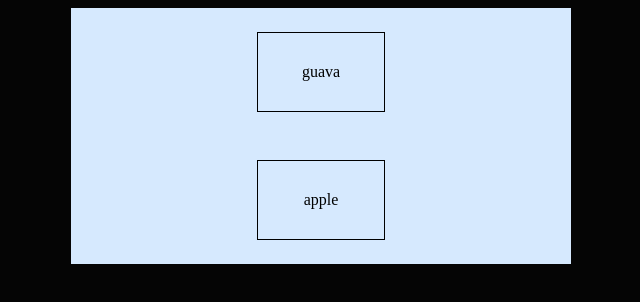
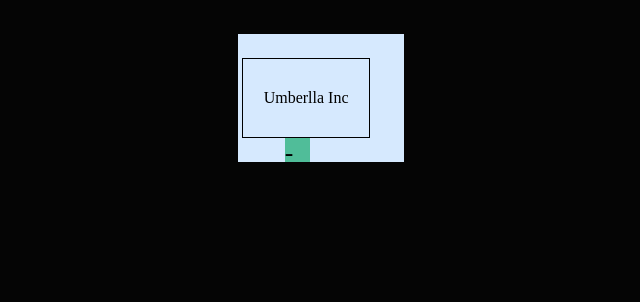
Before and after one commit to vsaravanan/newpage, a React (Create React App) app: page / in a window 1280 px wide. Shown: the top 302 px of the page, without its empty margins (319-959 px from the left). Built offline with nearby package versions, Linux system fonts and the light colour scheme.

Commit message:
adding diagram and child

```diff
--- a/src/actions/action-workflow.js
+++ b/src/actions/action-workflow.js
@@ -1,6 +1,6 @@
-export const action_current_workflow = () => current_workflow => {
-  return {
+export const action_workflow = workflow => dispatch => {
+  dispatch({
     type: 'workflow',
-    data: current_workflow,
-  }
+    data: workflow,
+  })
 }
--- a/src/components/anz/Child.js
+++ b/src/components/anz/Child.js
@@ -1,49 +1,135 @@
-// import React, { Component } from 'react'
+import React, { Component, Fragment } from 'react'
 
-// class Diagram extends Component {
-//   state = {
-//     data: data,
-//   }
+import './anz.css'
 
-//   componentWillMount = () => {
-//     this.setState({ data: data })
-//   }
+class Child extends Component {
+  constructor(props) {
+    super(props)
+    this.elements = new Map()
+  }
 
-//   // onSelect = node => {
-//   //   if (this.state.selected) {
-//   //     this.state.selected.setState({ selected: false })
-//   //   }
-//   //   this.setState({ selected: node })
-//   //   node.setState({ selected: true })
-//   //   if (this.props.onCategorySelect) {
-//   //     this.props.onCategorySelect(node)
-//   //   }
-//   // }
-//   render() {
-//     return (
-//       <div>
-//         <div class='container'>
-//           <div class='myrow '>
-//             <div class='item'>guava</div>
-//             {/* <div class='item item-relative'>lemon</div> */}
-//           </div>
-//           <div class='myrow '>
-//             <div class='item'>apple</div>
-//             {/* <div class='item item-relative'>orange</div> */}
-//           </div>
-//         </div>
+  state = {
+    childarray: {},
+  }
 
-//         {/* <div id='flex-row'>
-//           <div class='flex-item' id='flex'>
-//             Flex box{' '}
-//           </div>
-//           <div class='raw-item' id='raw'>
-//             Raw box
-//           </div>
-//         </div> */}
-//       </div>
-//     )
-//   }
-// }
+  componentDidMount() {
+    var children = this.props.children
+    var childarray = this.state.childarray
+    children.map(v => (childarray[v.name] = false))
+    this.setState({ childarray })
+    var elements = this.elements
+    children.map(v => {
+      console.log(v.name + '  ' + childarray[v.name])
+      elements.set(v.name, null)
+      return null
+    })
+  }
 
-// export default Diagram
+  onClick = (childname, e) => {
+    console.log(' childname : ' + childname)
+    var children = this.props.children
+    var childarray = this.state.childarray
+    children.map(v => console.log(v.name + ' before ' + childarray[v.name]))
+    childarray[childname] = !childarray[childname]
+    this.setState({ childarray })
+    children.map(v => console.log(v.name + ' after  ' + childarray[v.name]))
+
+    this.setState({ mymarginleft: e.target.getBoundingClientRect().left })
+    console.log('mymarginleft ' + this.state.mymarginleft)
+    var elements = this.elements
+    children.map(v => {
+      let tmp = elements.get(v.name)
+      console.log(v.name + ' ---------> ' + tmp.getBoundingClientRect().left)
+      console.log(v.name + ' ---------> ' + tmp.getBoundingClientRect().width)
+      return null
+    })
+  }
+
+  render() {
+    var children = this.props.children
+    const parentmargin = this.props.parentmargin
+    const childarray = this.state.childarray
+    const elements = this.elements
+    const mymarginleft = this.state.mymarginleft
+
+    if (children.length > 0) {
+      console.log(children.length)
+      var top3 = []
+      var grands = []
+      const saveClick = this.onClick
+
+      let grandchildcounts = 0
+
+      function printChildren(value) {
+        let tmp4 = (
+          <div
+            className='item'
+            key={value.name}
+            ref={e => {
+              elements.set(value.name, e)
+            }}
+            onClick={e => saveClick(value.name, e)}
+          >
+            {value.name}
+          </div>
+        )
+        top3.push(tmp4)
+
+        let grandchild = value.children
+        if (grandchild && grandchild.length > 0) {
+          grandchildcounts += grandchild.length
+          console.log(' grandchildcounts ' + grandchildcounts)
+          let sign = childarray[value.name] ? '+' : '-'
+          if (sign) {
+            var signbox = (
+              <span className='item-relative2' key={value.name + '-sign'}>
+                {sign}
+              </span>
+            )
+          }
+          top3.push(signbox)
+          if (childarray[value.name]) {
+            let tmp5 = (
+              <Child
+                children={grandchild}
+                key={value.name + '.children'}
+                parentmargin={mymarginleft}
+              ></Child>
+            )
+            grands.push(tmp5)
+          }
+        }
+      }
+      //if (children.length > 0) {
+      children.forEach(printChildren)
+
+      var rowsize = grandchildcounts > children.length ? grandchildcounts : children.length
+      rowsize = 'row' + rowsize
+      console.log('rowsize ' + rowsize + ', grandchildcounts ' + grandchildcounts)
+
+      if (grands.length > 0) {
+        var grandsFragment = <div className='mysamerow'>{grands}</div>
+      }
+      //}
+    }
+
+    return (
+      // style={{ 'marginLeft': `${parentmargin}px` }}
+      <Fragment>
+        <div className={'myrow ' + rowsize}>{top3}</div>
+        {grandsFragment}
+      </Fragment>
+    )
+  }
+}
+
+// const mapStateToProps = state => ({
+//   current_workflow: state.workflow.current,
+// })
+
+// export default connect(
+//   mapStateToProps,
+//   { action_workflow },
+// )(Child)
+
+export default Child
--- a/src/components/anz/Diagram.js
+++ b/src/components/anz/Diagram.js
@@ -1,52 +1,63 @@
-import React, { Component } from 'react'
-import data from './data'
+import React, { Component, Fragment } from 'react'
+import { connect } from 'react-redux'
+import { action_workflow } from 'actions/action-workflow'
+import data1 from 'components/anz/data1'
 
 import './anz.css'
+import Child from './Child'
 
 class Diagram extends Component {
   state = {
-    data: data,
+    children: false,
+  }
+  componentDidMount() {
+    console.log(data1)
+    this.props.action_workflow(data1)
   }
 
-  componentWillMount = () => {
-    this.setState({ data: data })
+  onClick = () => {
+    this.setState({ children: !this.state.children })
   }
 
-  // onSelect = node => {
-  //   if (this.state.selected) {
-  //     this.state.selected.setState({ selected: false })
-  //   }
-  //   this.setState({ selected: node })
-  //   node.setState({ selected: true })
-  //   if (this.props.onCategorySelect) {
-  //     this.props.onCategorySelect(node)
-  //   }
-  // }
   render() {
-    return (
-      <div>
-        <div class='container'>
-          <div class='myrow '>
-            <div class='item'>guava</div>
-            {/* <div class='item item-relative'>lemon</div> */}
+    var workflow = this.props.current_workflow
+    const children = this.state.children
+    if (workflow && workflow.children.length > 0) {
+      var sign = children ? '+' : '-'
+    }
+    var top1
+    if (workflow) {
+      console.log(workflow.name)
+
+      if (children && workflow.children.length > 0) {
+        var top2 = <Child children={workflow.children} parentmargin={100}></Child>
+      }
+
+      if (sign) {
+        var signbox = <span className='item-relative2'> {sign} </span>
+      }
+      top1 = (
+        <div className='container'>
+          <div className='myrow'>
+            <div className='item' onClick={this.onClick}>
+              {workflow.name}
+            </div>
+            {signbox}
           </div>
-          <div class='myrow '>
-            <div class='item'>apple</div>
-            {/* <div class='item item-relative'>orange</div> */}
-          </div>
+          {top2}
         </div>
+      )
+    }
 
-        {/* <div id='flex-row'>
-          <div class='flex-item' id='flex'>
-            Flex box{' '}
-          </div>
-          <div class='raw-item' id='raw'>
-            Raw box
-          </div>
-        </div> */}
-      </div>
-    )
+    return <Fragment>{top1}</Fragment>
   }
 }
 
-export default Diagram
+const mapStateToProps = state => ({
+  current_workflow: state.workflow.current,
+})
+
+export default connect(
+  mapStateToProps,
+  { action_workflow },
+)(Diagram)
--- a/src/components/anz/anz.css
+++ b/src/components/anz/anz.css
@@ -15,16 +15,24 @@ body {
   align-items: center;
 }
 
+.mysamerow {
+  display: flex;
+  justify-content: center;
+  align-self: center;
+}
+
 .myrow {
   display: flex;
   justify-content: space-evenly;
   align-items: center;
   align-content: space-between;
-  width:39vw;
+  width:13vw;
   height: 16vh;
-  /* margin: 2vw; */
+  margin: 2vw;
   background-color: #D6E9FE;
 }
+
+
 
 .item {
   display: flex;
@@ -34,3 +42,34 @@ body {
   width : 10vw;
   height : 10vh;
 }
+
+.row1 {
+  width:13vw;
+}
+
+.row2 {
+  width:26vw;
+}
+
+.row3 {
+  width:39vw;
+}
+
+.row4 {
+  width:42vw;
+}
+
+.row5 {
+  width:55vw;
+}
+
+.item-relative2 {
+  position: relative;
+  left: -7vw;
+  align-self: flex-end;
+  background-color:rgb(80, 189, 153);
+  height: 3vh;
+  width: 2vw;
+  font-size: 2vw;
+
+}
--- /dev/null
+++ b/src/components/anz/data1.js
@@ -0,0 +1,26 @@
+var data1 = {
+  name: 'Umberlla Inc',
+  children: [
+    {
+      name: 'Brolly',
+      children: [
+        {
+          name: 'Handle',
+        },
+        {
+          name: 'Wire',
+        },
+      ],
+    },
+    {
+      name: 'Shade',
+      children: [
+        {
+          name: 'Rain',
+        },
+      ],
+    },
+  ],
+}
+
+export default data1
--- a/src/components/interneting/schemas.css
+++ b/src/components/interneting/schemas.css
@@ -30,9 +30,22 @@ body {
   position: relative;
   top: 30px;
   left: 30px;
+
   /* bottom: 30px;
   right: 30px; */
 }
+
+.item-relative2 {
+  position: relative;
+  top: 200px;
+  left: 100px;
+  background-color: chartreuse;
+  height: 3vh;
+  width: 1vw;
+  font-size: 3vh;
+
+}
+
 
 .item-absolute {
   position: absolute;
--- a/src/reducers/index.js
+++ b/src/reducers/index.js
@@ -3,7 +3,7 @@ import { connectRouter } from 'connected-react-router'
 import sidebar from './reducer-sidebar'
 import data_menus from './reducer-menus'
 import data_workflows from './reducer-workflows'
-import current_workflow from './reducer-workflow'
+import workflow from './reducer-workflow'
 
 const reducers = history =>
   combineReducers({
@@ -11,7 +11,7 @@ const reducers = history =>
     sidebar,
     data_menus,
     data_workflows,
-    current_workflow,
+    workflow,
   })
 
 export default reducers
--- a/src/reducers/reducer-workflow.js
+++ b/src/reducers/reducer-workflow.js
@@ -1,4 +1,4 @@
-export default (state = null, action) => {
+export default (state = {}, action) => {
   switch (action.type) {
     case 'workflow': {
       return {
```
Also changed, not shown: src/components/interneting/schemas.html (+11 -10 lines).
